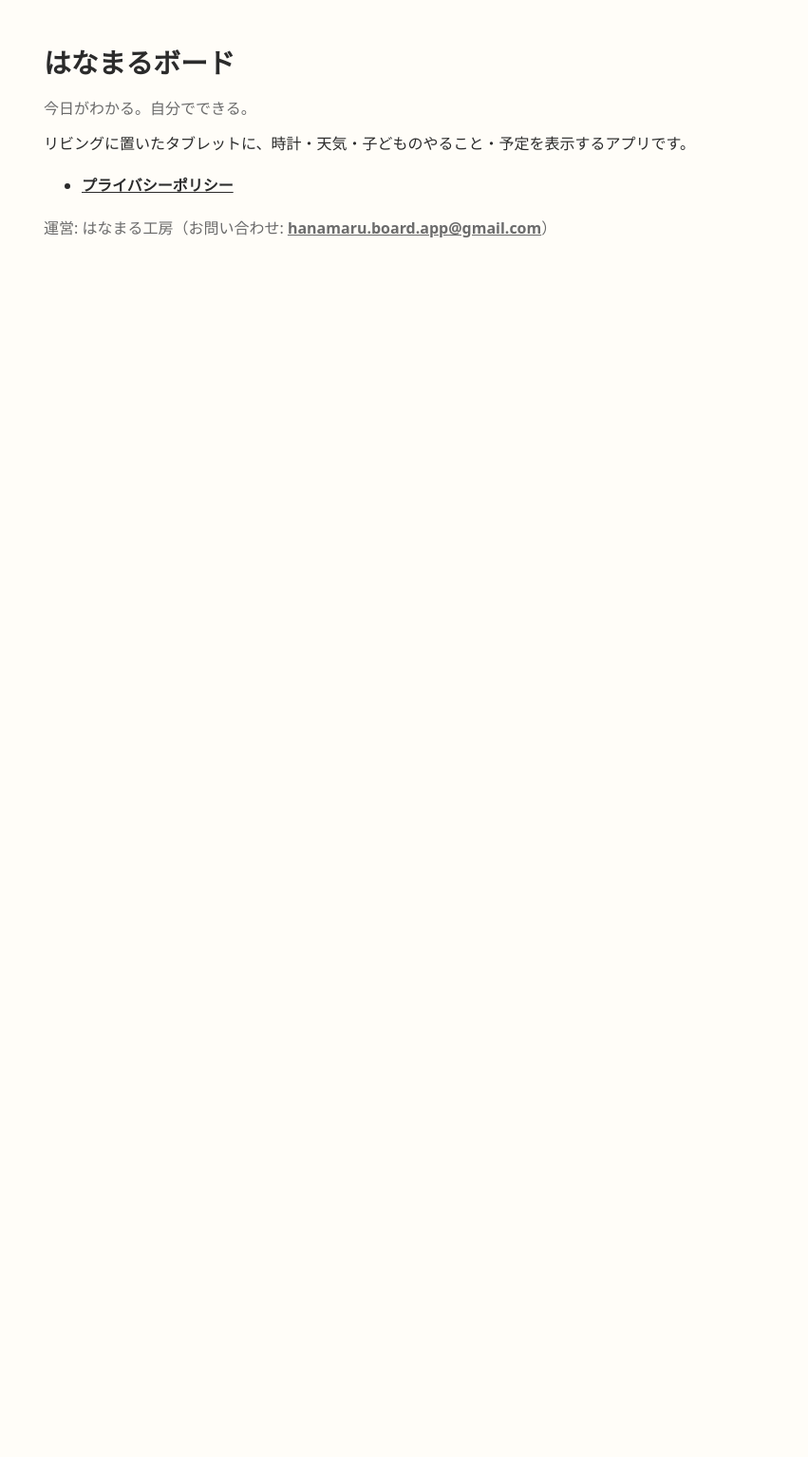
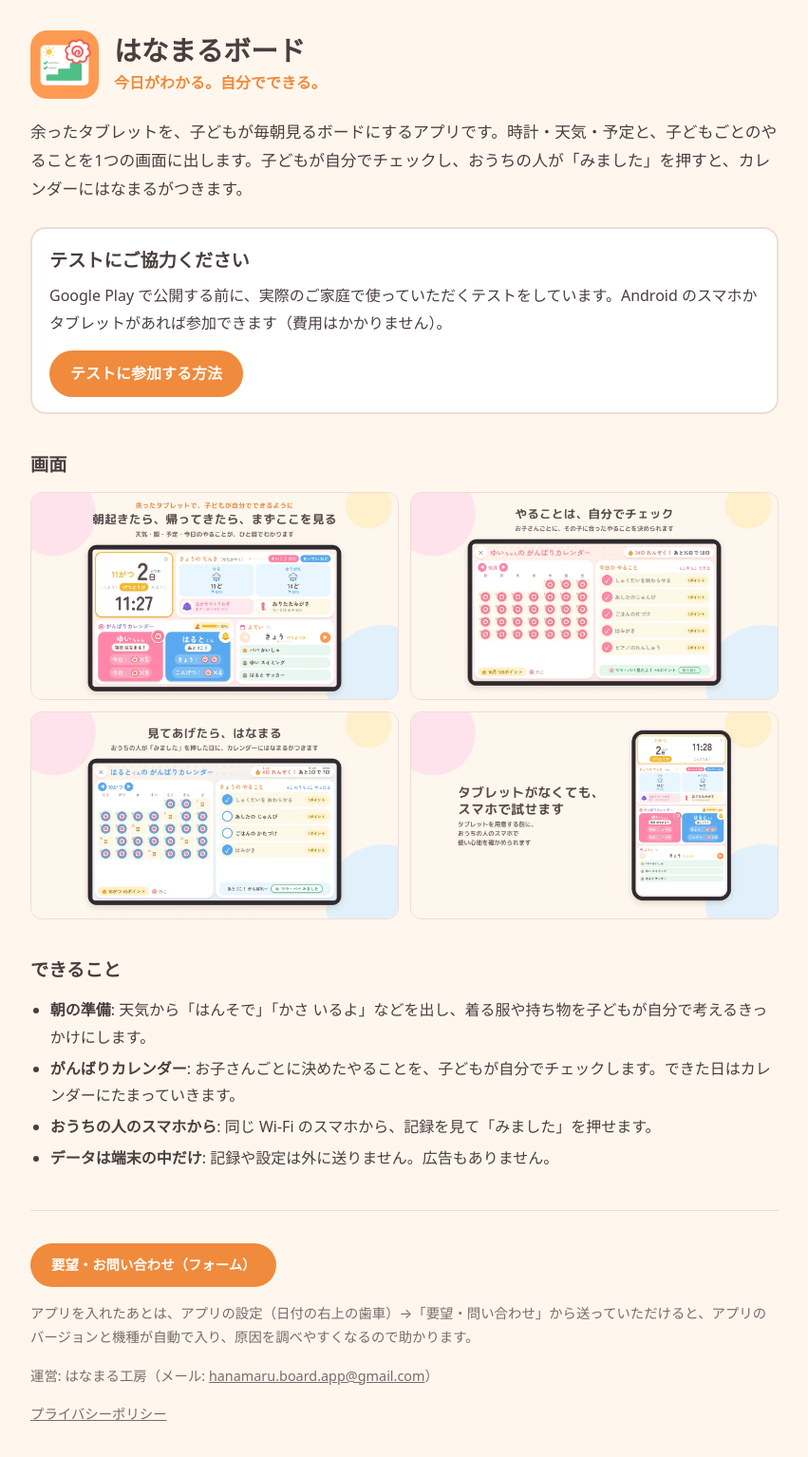
Before and after one commit to hanamarukobo/hanamarukobo.github.io, a plain HTML site: page index.html in a window 1280 px wide. Shown: the whole page at 95% size, without its empty margins (214-1065 px from the left). Before the commit the page ends 800 px from the top, so only its background shows below. Drawn offline with Linux system fonts and the light colour scheme.

Commit message:
テスター向けのトップと参加の手順のページを置き、プライバシーポリシーを最新にする

```diff
--- a/index.html
+++ b/index.html
@@ -4,27 +4,72 @@
 <meta charset="utf-8">
 <meta name="viewport" content="width=device-width, initial-scale=1">
 <title>はなまるボード</title>
-<meta name="description" content="はなまるボード。今日がわかる。自分でできる。">
+<meta name="description" content="はなまるボード。余ったタブレットで、子どもが自分でできるように。いまテストにご協力いただける方を募集しています。">
+<link rel="icon" href="img/icon.png">
 <style>
-  :root { color-scheme: light dark; --bg: #fffdf8; --fg: #2b2b2b; --muted: #6b6b6b; }
-  @media (prefers-color-scheme: dark) { :root { --bg: #1d1c1a; --fg: #ece9e3; --muted: #a8a49c; } }
-  body { margin: 0; background: var(--bg); color: var(--fg); font-family: system-ui, -apple-system, "Hiragino Sans", "Noto Sans JP", "Yu Gothic UI", sans-serif; line-height: 1.8; }
-  main { max-width: 760px; margin: 0 auto; padding: 40px 16px; }
-  h1 { font-size: 1.8em; margin: 0 0 4px; }
-  p { margin: 8px 0; }
-  .lead { color: var(--muted); }
-  a { color: inherit; font-weight: 700; }
+  :root { color-scheme: light dark; --bg: #fff7ee; --fg: #4a3e3e; --muted: #7a6a6a; --accent: #f08a3c; --card: #ffffff; --line: #f0dcd4; --btn: #f08a3c; --btn-fg: #ffffff; }
+  @media (prefers-color-scheme: dark) { :root { --bg: #1d1c1a; --fg: #ece9e3; --muted: #a8a49c; --accent: #ffad6b; --card: #2a2722; --line: #3a3833; --btn: #ff9a52; --btn-fg: #1d1c1a; } }
+  * { box-sizing: border-box; }
+  body { margin: 0; background: var(--bg); color: var(--fg); font-family: system-ui, -apple-system, "Hiragino Sans", "Noto Sans JP", "Yu Gothic UI", sans-serif; line-height: 1.8; font-size: 16px; -webkit-text-size-adjust: 100%; }
+  main { max-width: 820px; margin: 0 auto; padding: 32px 16px 48px; }
+  .hero { display: flex; align-items: center; gap: 16px; }
+  .hero img { width: 72px; height: 72px; border-radius: 18px; flex: none; }
+  h1 { font-size: 1.8em; line-height: 1.3; margin: 0; }
+  .copy { margin: 2px 0 0; color: var(--accent); font-weight: 700; }
+  .lead { font-size: 1.05em; margin: 20px 0 8px; }
+  h2 { font-size: 1.2em; margin: 36px 0 10px; }
+  .ask { background: var(--card); border: 2px solid var(--line); border-radius: 16px; padding: 16px 18px; margin: 24px 0; }
+  .ask h2 { margin: 0 0 6px; }
+  .ask p { margin: 6px 0; }
+  .btn { display: inline-block; background: var(--btn); color: var(--btn-fg); text-decoration: none; font-weight: 700; padding: 10px 22px; border-radius: 999px; margin-top: 8px; }
+  .shots { display: grid; grid-template-columns: 1fr 1fr; gap: 12px; margin: 12px 0; }
+  .shots img { width: 100%; height: auto; display: block; border-radius: 12px; border: 1px solid var(--line); }
+  ul { padding-left: 1.3em; margin: 8px 0; }
+  li { margin: 4px 0; }
+  footer { margin-top: 40px; color: var(--muted); font-size: 0.9em; border-top: 1px solid var(--line); padding-top: 12px; }
+  a { color: inherit; }
+  @media (max-width: 600px) { .shots { grid-template-columns: 1fr; } h1 { font-size: 1.5em; } }
 </style>
 </head>
 <body>
 <main>
-  <h1>はなまるボード</h1>
-  <p class="lead">今日がわかる。自分でできる。</p>
-  <p>リビングに置いたタブレットに、時計・天気・子どものやること・予定を表示するアプリです。</p>
+  <div class="hero">
+    <img src="img/icon.png" alt="">
+    <div>
+      <h1>はなまるボード</h1>
+      <p class="copy">今日がわかる。自分でできる。</p>
+    </div>
+  </div>
+  <p class="lead">余ったタブレットを、子どもが毎朝見るボードにするアプリです。時計・天気・予定と、子どもごとのやることを1つの画面に出します。子どもが自分でチェックし、おうちの人が「みました」を押すと、カレンダーにはなまるがつきます。</p>
+
+  <section class="ask">
+    <h2>テストにご協力ください</h2>
+    <p>Google Play で公開する前に、実際のご家庭で使っていただくテストをしています。Android のスマホかタブレットがあれば参加できます（費用はかかりません）。</p>
+    <a class="btn" href="join.html">テストに参加する方法</a>
+  </section>
+
+  <h2>画面</h2>
+  <div class="shots">
+    <img src="img/shot-1.webp" alt="ホームの画面。時計・天気・子どもごとのはなまるの数・予定" loading="lazy" width="1280" height="720">
+    <img src="img/shot-2.webp" alt="子どもの画面。やることを自分でチェックする" loading="lazy" width="1280" height="720">
+    <img src="img/shot-3.webp" alt="カレンダー。おうちの人が見た日にはなまるがつく" loading="lazy" width="1280" height="720">
+    <img src="img/shot-4.webp" alt="スマホの画面。タブレットがなくても試せる" loading="lazy" width="1280" height="720">
+  </div>
+
+  <h2>できること</h2>
   <ul>
-    <li><a href="privacy.html">プライバシーポリシー</a></li>
+    <li><b>朝の準備</b>: 天気から「はんそで」「かさ いるよ」などを出し、着る服や持ち物を子どもが自分で考えるきっかけにします。</li>
+    <li><b>がんばりカレンダー</b>: お子さんごとに決めたやることを、子どもが自分でチェックします。できた日はカレンダーにたまっていきます。</li>
+    <li><b>おうちの人のスマホから</b>: 同じ Wi-Fi のスマホから、記録を見て「みました」を押せます。</li>
+    <li><b>データは端末の中だけ</b>: 記録や設定は外に送りません。広告もありません。</li>
   </ul>
-  <p class="lead">運営: はなまる工房（お問い合わせ: <a href="mailto:hanamaru.board.app@gmail.com">hanamaru.board.app@gmail.com</a>）</p>
+
+  <footer>
+    <p><a class="btn" href="https://forms.gle/N1bPRj8BhCanZp8CA">要望・お問い合わせ（フォーム）</a></p>
+    <p>アプリを入れたあとは、アプリの設定（日付の右上の歯車）→「要望・問い合わせ」から送っていただけると、アプリのバージョンと機種が自動で入り、原因を調べやすくなるので助かります。</p>
+    <p>運営: はなまる工房（メール: <a href="mailto:hanamaru.board.app@gmail.com">hanamaru.board.app@gmail.com</a>）</p>
+    <p><a href="privacy.html">プライバシーポリシー</a></p>
+  </footer>
 </main>
 </body>
 </html>
```
Also changed, not shown: join.html (added, +90 -0 lines), privacy.html (+3 -2 lines), img/icon.png (added), img/shot-1.webp (added), img/shot-2.webp (added), img/shot-3.webp (added), img/shot-4.webp (added).
